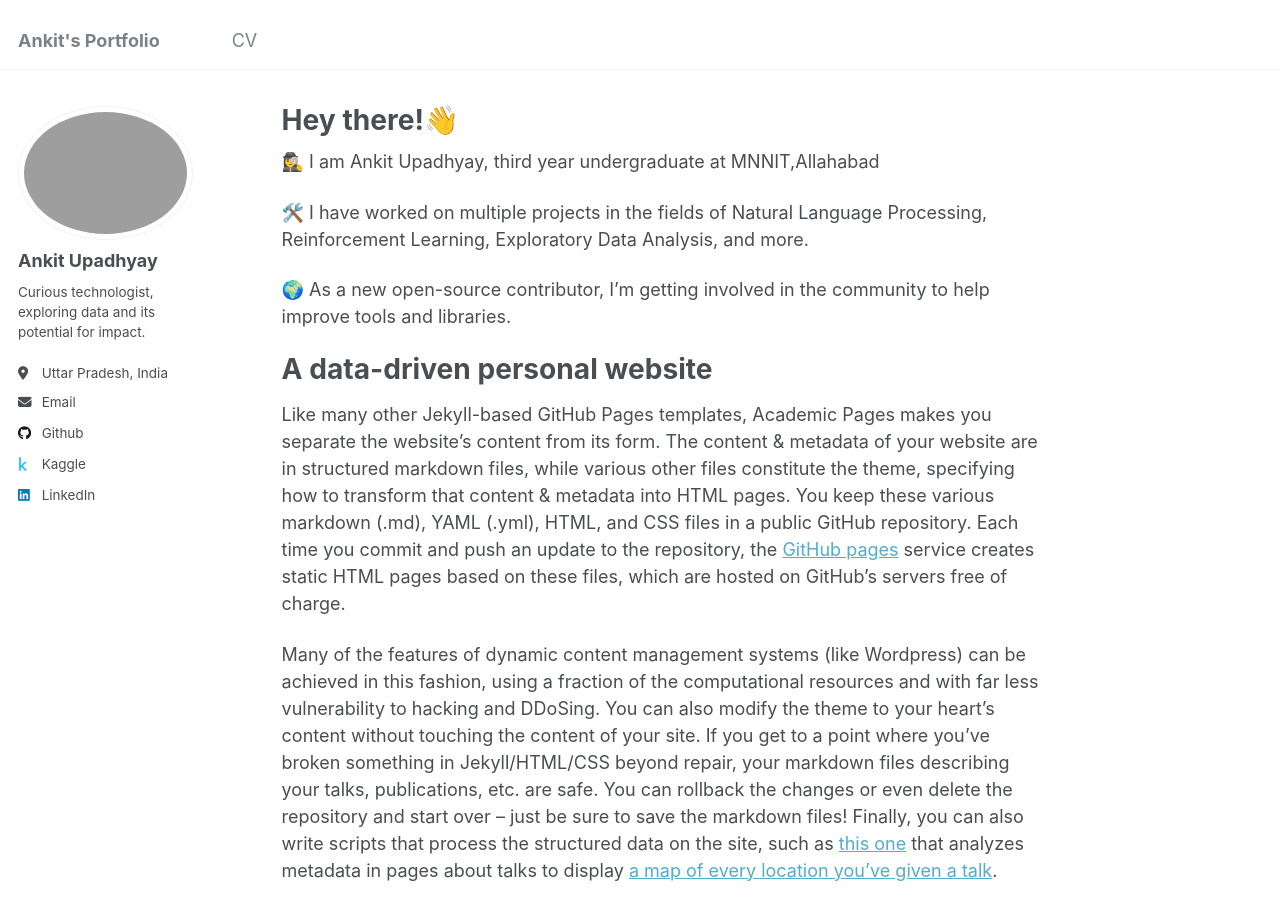
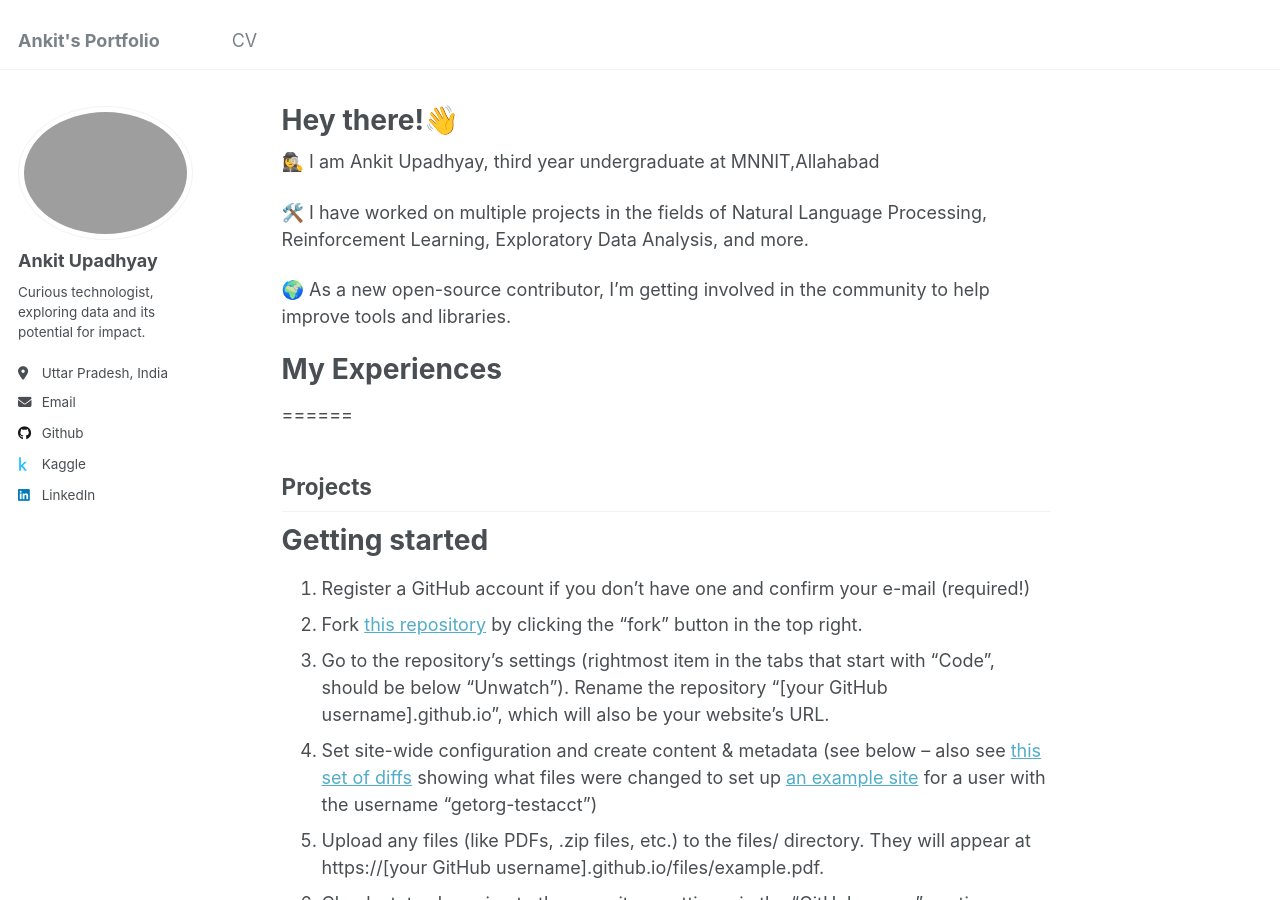
Before and after one commit to Ankit-1204/ankit-1204.github.io, a Jekyll site: the page built from _pages/about.md, in a window 1280 px wide and 900 px high. Built offline with Jekyll 4.4.1, drawn with Linux system fonts in a browser that asks for light colours.

Commit message:
Update about.md

```diff
--- a/_pages/about.md
+++ b/_pages/about.md
@@ -13,11 +13,9 @@ redirect_from:
 
 🌍 As a new open-source contributor, I’m getting involved in the community to help improve tools and libraries.
 
-A data-driven personal website
+# My Experiences
 ======
-Like many other Jekyll-based GitHub Pages templates, Academic Pages makes you separate the website's content from its form. The content & metadata of your website are in structured markdown files, while various other files constitute the theme, specifying how to transform that content & metadata into HTML pages. You keep these various markdown (.md), YAML (.yml), HTML, and CSS files in a public GitHub repository. Each time you commit and push an update to the repository, the [GitHub pages](https://pages.github.com/) service creates static HTML pages based on these files, which are hosted on GitHub's servers free of charge.
-
-Many of the features of dynamic content management systems (like Wordpress) can be achieved in this fashion, using a fraction of the computational resources and with far less vulnerability to hacking and DDoSing. You can also modify the theme to your heart's content without touching the content of your site. If you get to a point where you've broken something in Jekyll/HTML/CSS beyond repair, your markdown files describing your talks, publications, etc. are safe. You can rollback the changes or even delete the repository and start over -- just be sure to save the markdown files! Finally, you can also write scripts that process the structured data on the site, such as [this one](https://github.com/academicpages/academicpages.github.io/blob/master/talkmap.ipynb) that analyzes metadata in pages about talks to display [a map of every location you've given a talk](https://academicpages.github.io/talkmap.html).
+## Projects
 
 Getting started
 ======
```
